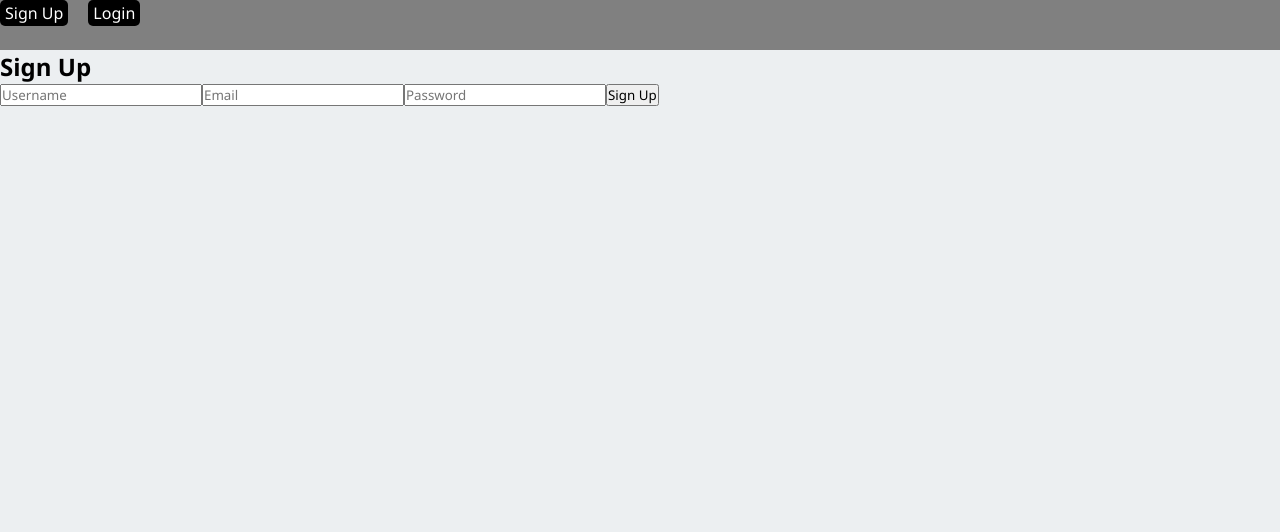
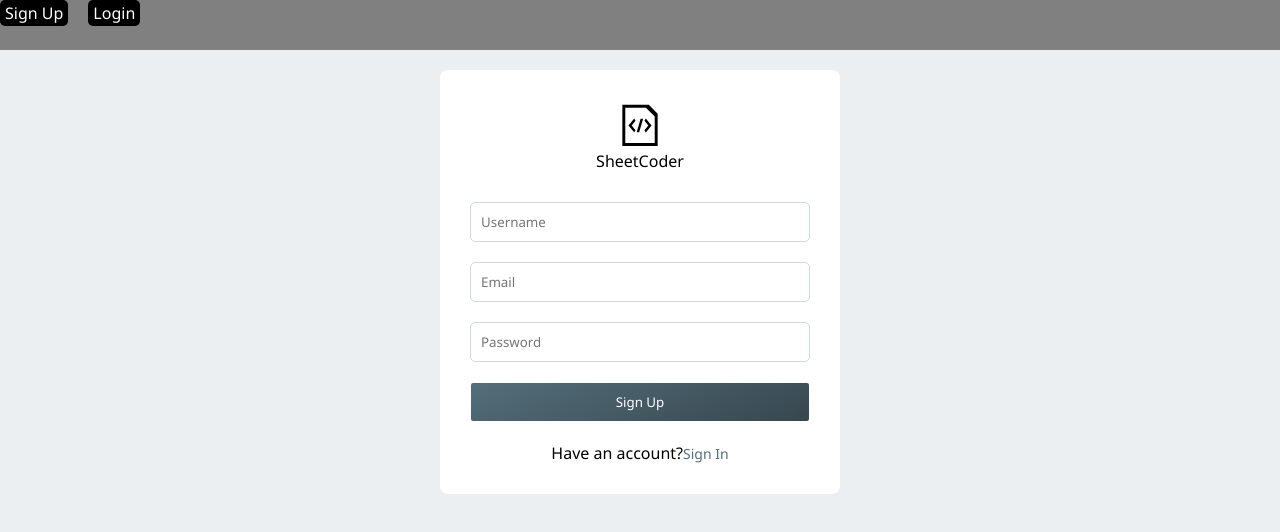
Before and after one commit to shyamtawli/sheetcoder, a React (Create React App) app in the folder client/: page /signup in a window 1280 px wide. Shown: the top 532 px of the page. Built offline with nearby package versions, Linux system fonts and the light colour scheme.

Commit message:
Folder structure chance

```diff
--- a/client/src/App.css
+++ b/client/src/App.css
@@ -27,70 +27,3 @@
   background-color: #eceff1;
   height: 100vh;
 }
-
-/* LOGIN PAGE */
-.login-container {
-  display: flex;
-  justify-content: center;
-}
-
-.login-box {
-  background-color: white;
-  margin-top: 20px;
-  border-radius: 8px;
-  display: flex;
-  flex-direction: column;
-  align-items: center;
-  width: 400px;
-  padding: 30px 30px;
-}
-
-.logo-title {
-  display: flex;
-  flex-direction: column;
-  align-items: center;
-  margin-bottom: 30px;
-}
-
-.form-container {
-  display: flex;
-  flex-direction: column;
-  gap: 20px;
-  width: 100%;
-}
-
-.form-container input {
-  height: 40px;
-  padding: 0 10px;
-  border-radius: 5px;
-  border: 1px solid #cfd8dc;
-}
-
-.submit-btn {
-  width: 100%;
-  height: 40px;
-  color: white;
-  border: 1px solid;
-  background: linear-gradient(158deg, #546e7a, #37474f);
-  cursor: pointer;
-  border-radius: 3px;
-}
-
-.submit-btn:hover {
-  opacity: 0.9;
-  transition: 0.18 opacity ease-in-out;
-}
-
-.signup-container {
-  display: flex;
-  width: 100%;
-  margin-top: 20px;
-  justify-content: space-between;
-}
-
-.signup-container a {
-  color: #546e7a;
-  text-decoration: none;
-  font-size: 0.875rem;
-  cursor: pointer;
-}
--- a/client/src/App.js
+++ b/client/src/App.js
@@ -1,7 +1,7 @@
 import "./App.css";
 import { Link, Routes, Route, Navigate } from "react-router-dom";
-import Signup from "./components/Signup";
-import Login from "./components/Login";
+import Signup from "./components/Signup/Signup";
+import Login from "./components/Login/Login";
 import Home from "./components/Home";
 
 function App() {
--- a/client/src/components/Login.jsx
+++ b/client/src/components/Login/Login.jsx
@@ -1,9 +1,9 @@
 import React, { useState } from "react";
 import axios from "axios";
 import { DiCodeBadge } from "react-icons/di";
-import { useNavigate } from "react-router-dom";
+import "./login.css";
 
-function Login() {
+const Login = () => {
   const [data, setData] = useState({
     email: "",
     password: "",
@@ -43,7 +43,6 @@ function Login() {
         </div>
         <form className="form-container" onSubmit={handleSubmit}>
           <input
-            className="input"
             type="email"
             name="email"
             value={data.email}
@@ -51,7 +50,6 @@ function Login() {
             onChange={handleChange}
           />
           <input
-            className="input"
             type="password"
             name="password"
             value={data.password}
@@ -62,13 +60,13 @@ function Login() {
             Log In
           </button>
         </form>
-        <div className="signup-container">
-          <a href="">Forgot Password?</a>
+        <div className="forgot-container">
+          <a href="/">Forgot Password?</a>
           <a href="/signup">Sign Up</a>
         </div>
       </div>
     </div>
   );
-}
+};
 
 export default Login;
--- /dev/null
+++ b/client/src/components/Login/login.css
@@ -0,0 +1,66 @@
+/* LOGIN PAGE */
+.login-container {
+  display: flex;
+  justify-content: center;
+}
+
+.login-box {
+  background-color: white;
+  margin-top: 20px;
+  border-radius: 8px;
+  display: flex;
+  flex-direction: column;
+  align-items: center;
+  width: 400px;
+  padding: 30px 30px;
+}
+
+.logo-title {
+  display: flex;
+  flex-direction: column;
+  align-items: center;
+  margin-bottom: 30px;
+}
+
+.form-container {
+  display: flex;
+  flex-direction: column;
+  gap: 20px;
+  width: 100%;
+}
+
+.form-container input {
+  height: 40px;
+  padding: 0 10px;
+  border-radius: 5px;
+  border: 1px solid #cfd8dc;
+}
+
+.submit-btn {
+  width: 100%;
+  height: 40px;
+  color: white;
+  border: 1px solid;
+  background: linear-gradient(158deg, #546e7a, #37474f);
+  cursor: pointer;
+  border-radius: 3px;
+}
+
+.submit-btn:hover {
+  opacity: 0.9;
+  transition: 0.18 opacity ease-in-out;
+}
+
+.forgot-container {
+  display: flex;
+  width: 100%;
+  margin-top: 20px;
+  justify-content: space-between;
+}
+
+.forgot-container a {
+  color: #546e7a;
+  text-decoration: none;
+  font-size: 0.875rem;
+  cursor: pointer;
+}
--- a/client/src/components/Signup.jsx
+++ /dev/null
@@ -1,67 +0,0 @@
-import React, { useState } from "react";
-import axios from "axios";
-import { useNavigate } from "react-router-dom";
-
-function Signup() {
-  const [data, setData] = useState({
-    username: "",
-    email: "",
-    password: "",
-  });
-  const navigate = useNavigate();
-
-  const handleChange = (e) => {
-    const { name, value } = e.target;
-    setData((prevFormData) => ({
-      ...prevFormData,
-      [name]: value,
-    }));
-  };
-
-  const handleSubmit = async (e) => {
-    e.preventDefault();
-
-    try {
-      const response = await axios.post(
-        "http://localhost:3001/auth/signup",
-        data
-      );
-      console.log(response.message);
-      navigate("/login");
-    } catch (error) {
-      console.log(error);
-    }
-  };
-
-  return (
-    <div>
-      <h2>Sign Up</h2>
-      <form onSubmit={handleSubmit}>
-        <input
-          type="text"
-          name="username"
-          placeholder="Username"
-          value={data.username}
-          onChange={handleChange}
-        />
-        <input
-          type="email"
-          name="email"
-          placeholder="Email"
-          value={data.email}
-          onChange={handleChange}
-        />
-        <input
-          type="password"
-          name="password"
-          placeholder="Password"
-          value={data.password}
-          onChange={handleChange}
-        />
-        <button type="submit">Sign Up</button>
-      </form>
-    </div>
-  );
-}
-
-export default Signup;
```
